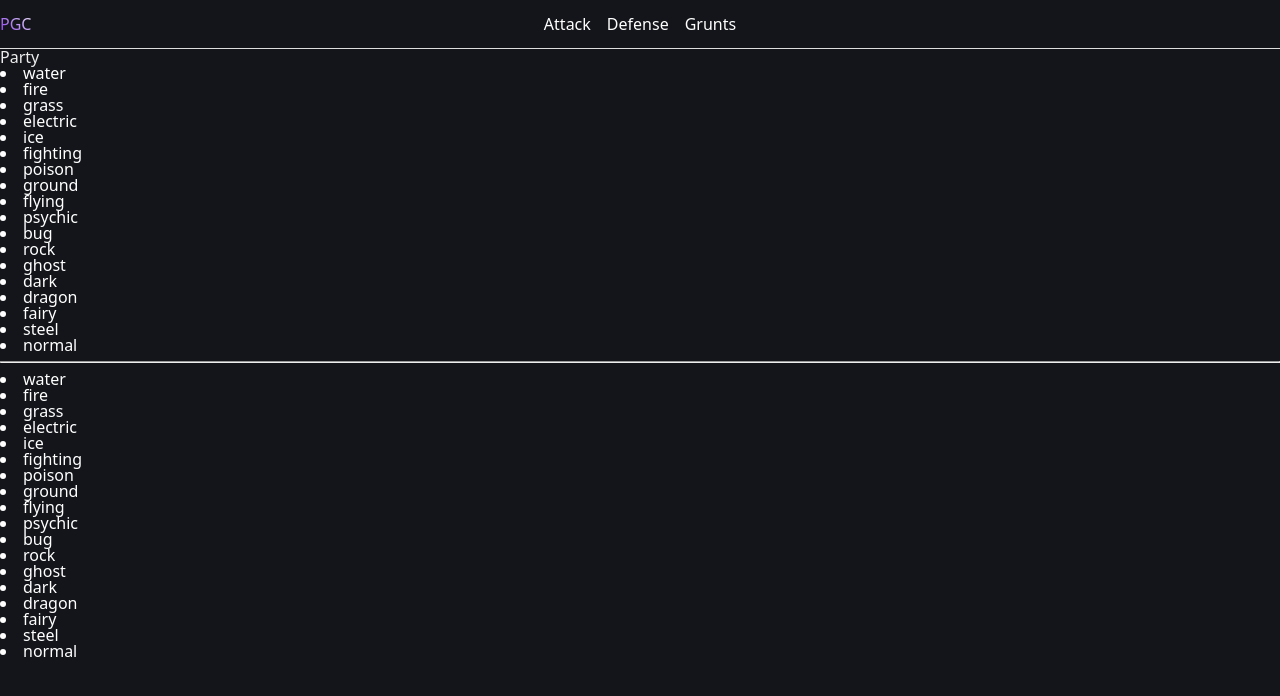
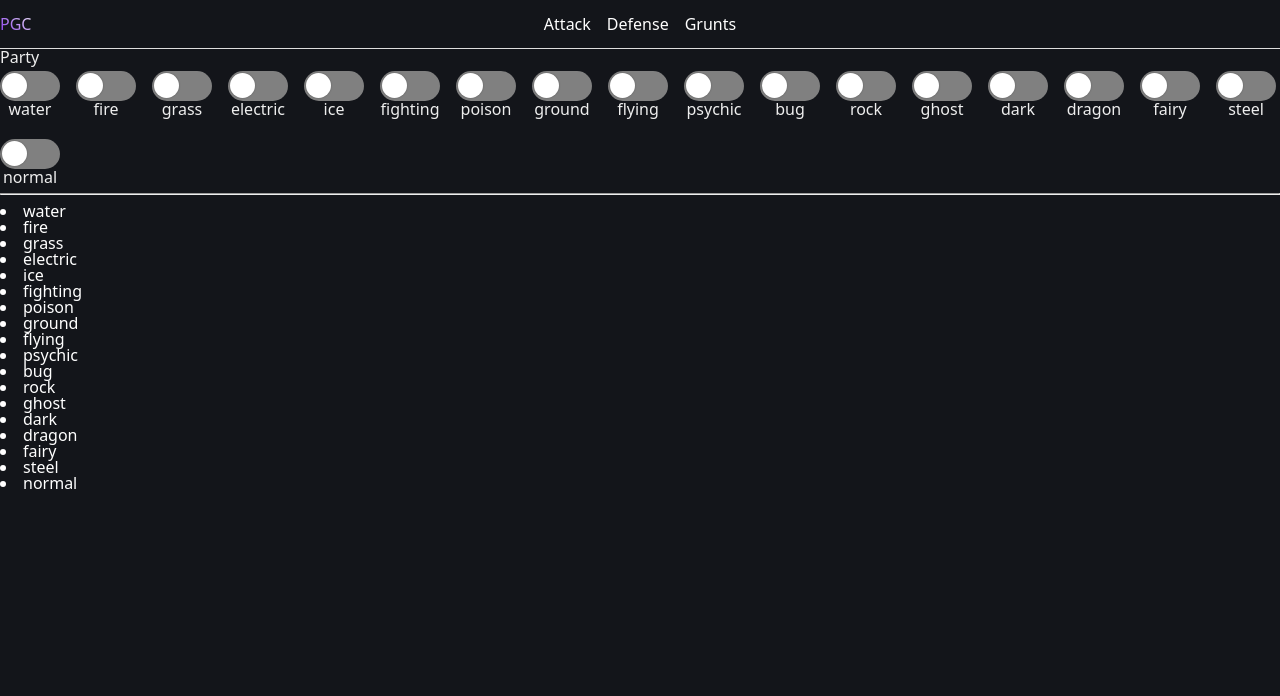
Before and after one commit to ertrzyiks/pokemon-go-cheatsheet, an Astro site: page /pokemon-go-companion/types/defense/party in a window 1280 px wide. Built offline with nearby package versions, Linux system fonts and the light colour scheme; Astro itself is replaced by a stand-in of ours.

Commit message:
Add switch to the defense app

```diff
--- a/src/components/DefensePartyApp/DefensePartyApp.tsx
+++ b/src/components/DefensePartyApp/DefensePartyApp.tsx
@@ -1,9 +1,11 @@
 import { useState } from "react";
+import Switch from "../Switch/Switch";
 import { allTypes, type PokemonType } from "../../pokemon_types";
 import {
   getStrongMatchupsToDefeat,
   getWeakMatchupsToDefeat,
 } from "../../matchups";
+import "./styles.css";
 
 const DefensePartyApp = () => {
   const [types, setTypes] = useState<PokemonType[]>([]);
@@ -31,15 +33,17 @@ const DefensePartyApp = () => {
     <div>
       <h1>Party</h1>
 
-      {allTypes.map((type) => (
-        <li
-          key={type}
-          style={{ color: types.includes(type) ? "blue" : "white" }}
-          onClick={() => toggleType(type)}
-        >
-          {type}
-        </li>
-      ))}
+      <div className="defense-party-app-list">
+        {allTypes.map((type) => (
+          <div className="defense-party-app-list-item" key={type}>
+            <Switch
+              value={types.includes(type)}
+              onChange={() => toggleType(type)}
+            />{" "}
+            {type}
+          </div>
+        ))}
+      </div>
 
       <hr />
 
--- /dev/null
+++ b/src/components/DefensePartyApp/styles.css
@@ -0,0 +1,12 @@
+.defense-party-app-list {
+  display: flex;
+  flex-wrap: wrap;
+  gap: 16px;
+}
+
+.defense-party-app-list-item {
+  display: flex;
+  flex-direction: column;
+  align-items: center;
+  justify-content: center;
+}
```
